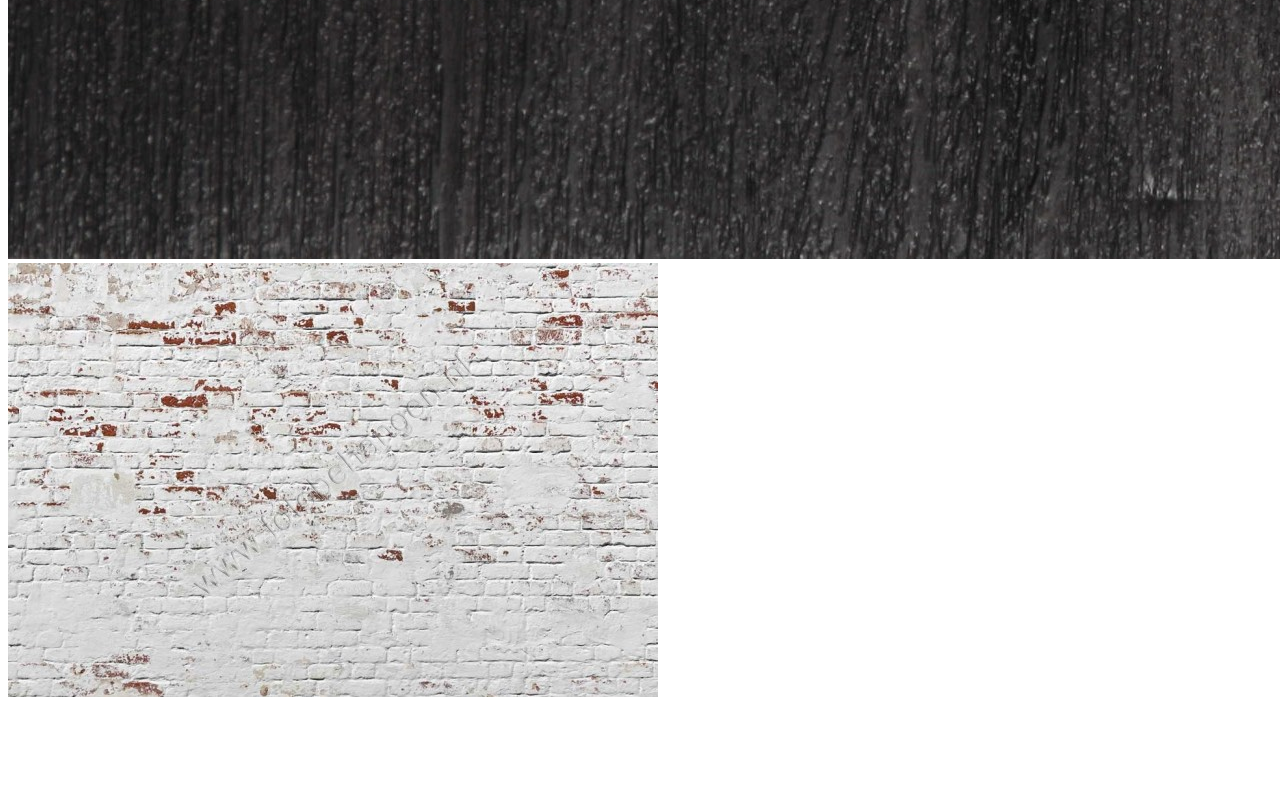
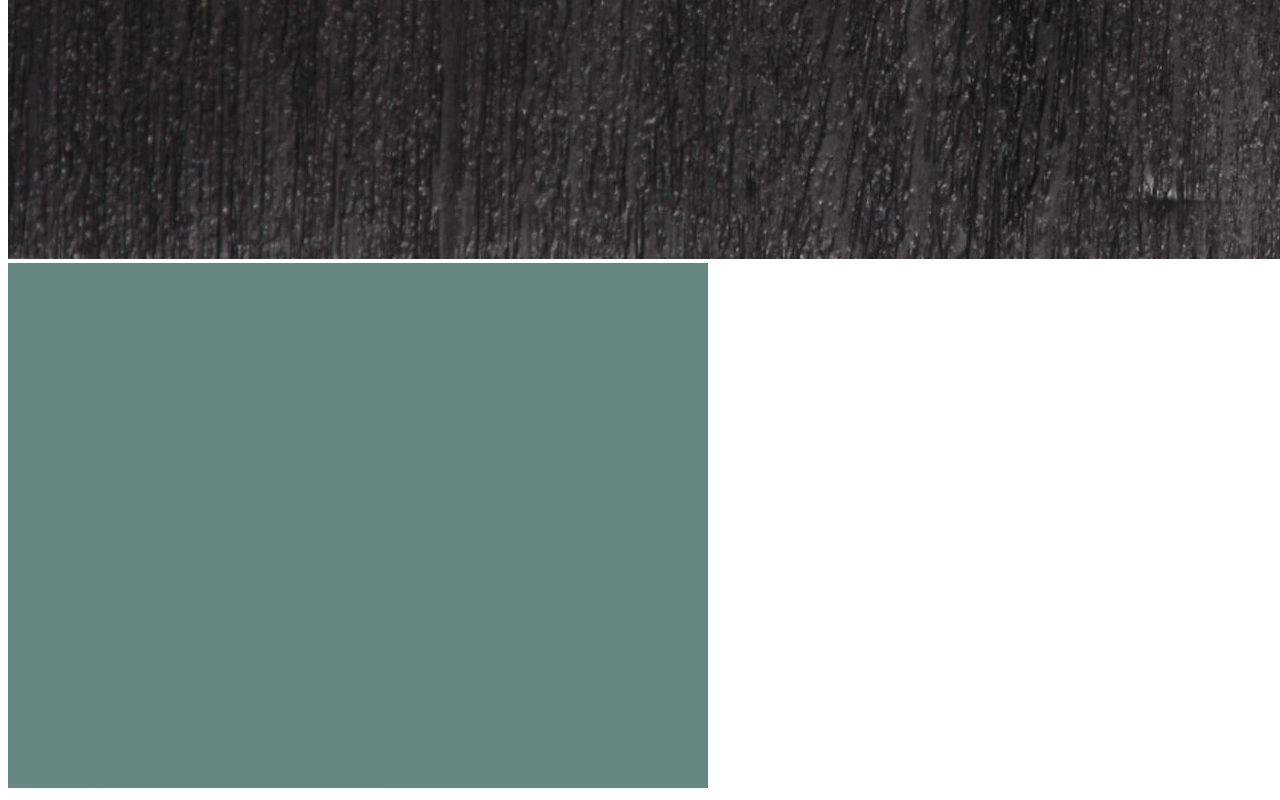
Before and after one commit to JornMeessen/ARVR-Challenge, a plain HTML site: page index.html in a window 1280 px wide. Shown: the part 1639-2439 px from the top of the page. Before the commit the page ends 2348 px from the top, so only its background shows below. Drawn offline with Linux system fonts and the light colour scheme.

Commit message:
zeegroen

```diff
--- a/index.html
+++ b/index.html
@@ -13,7 +13,7 @@
         	<a-asset-item id="people" src="models/People.gltf"></a-asset-item>
         	<a-asset-item id="mirror" src="models/Mirror.gltf"></a-asset-item>
         	<img id="vloer" src="images/vloerpatroon2.jpg" />
-        	<img id="muur" src="images/muur.jpg" />
+        	<img id="muur" src="images/lichtgroengrijs.jpg" />
       	</a-assets>
 
       	<a-entity
```
Also changed, not shown: images/lichtgroengrijs.jpg (added).
